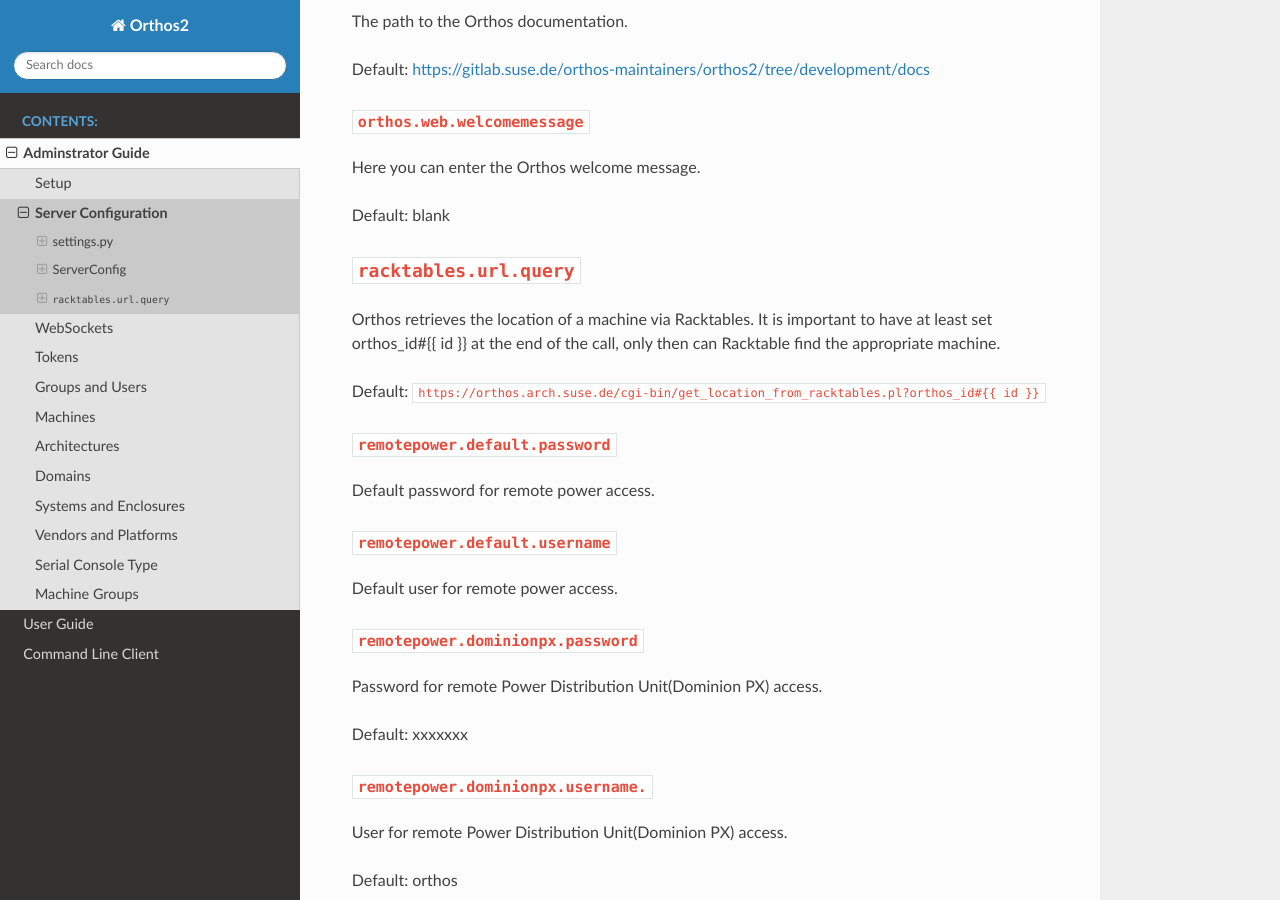
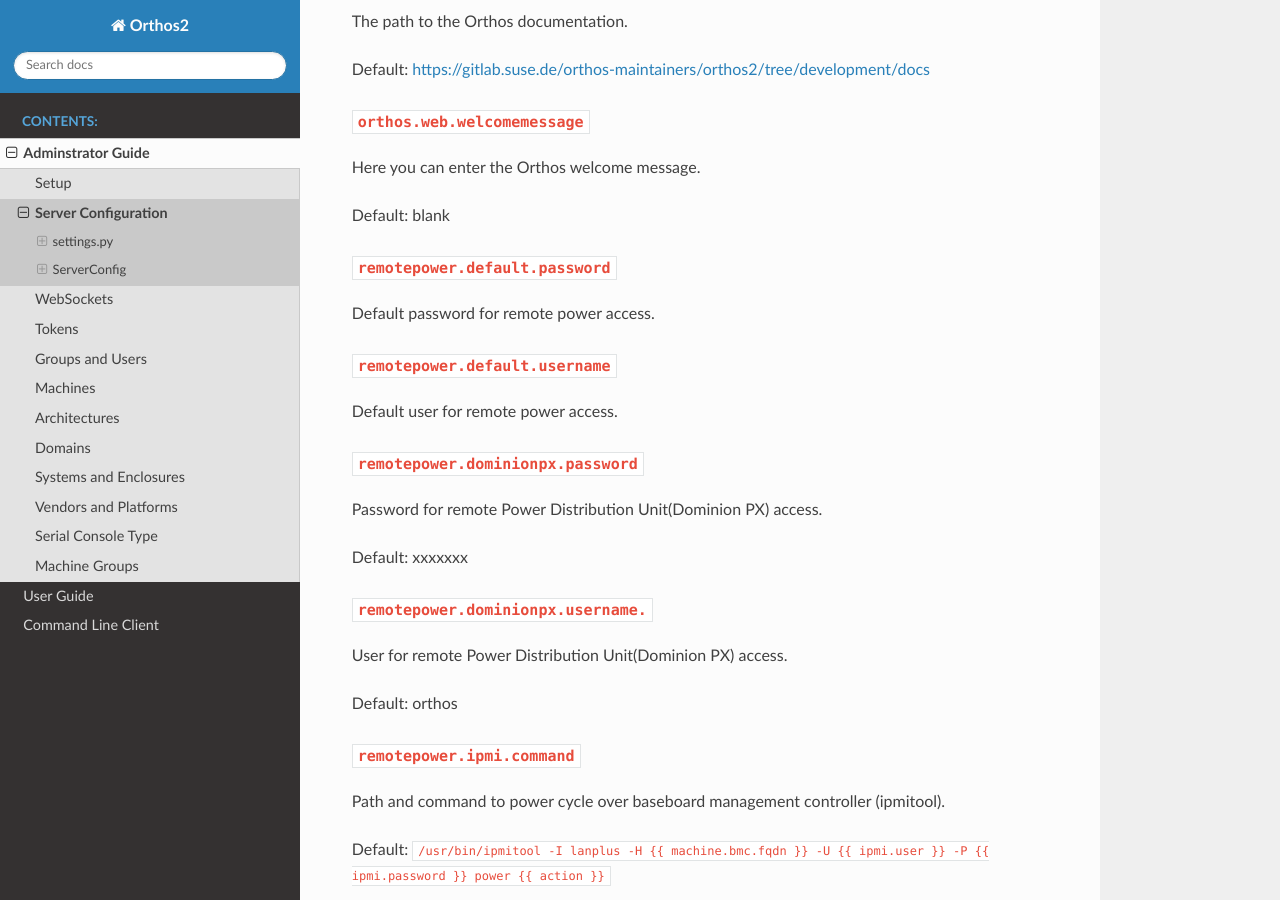
Before and after one commit to openSUSE/orthos2, a Sphinx documentation site: the page built from docs/adminguide/server_configuration.rst, in a window 1280 px wide and 900 px high, scrolled down 3096 px. Built offline with Sphinx 7.4.7 and the Read the Docs theme 3.1.0, drawn with Linux system fonts in a browser that asks for light colours.

Commit message:
ServerConfig: Remove racktables.url.query

```diff
--- a/docs/adminguide/server_configuration.rst
+++ b/docs/adminguide/server_configuration.rst
@@ -147,13 +147,6 @@
 Here you can enter the Orthos welcome message.
 
 Default: blank
-
-``racktables.url.query``
-########################
-
-Orthos retrieves the location of a machine via Racktables. It is important to have at least set orthos_id#{{ id }} at the end of the call, only then can Racktable find the appropriate machine.
-
-Default: ``https://orthos.arch.suse.de/cgi-bin/get_location_from_racktables.pl?orthos_id#{{ id }}``
 
 ``remotepower.default.password``
 ================================
```
Also changed, not shown: 1 other file.
